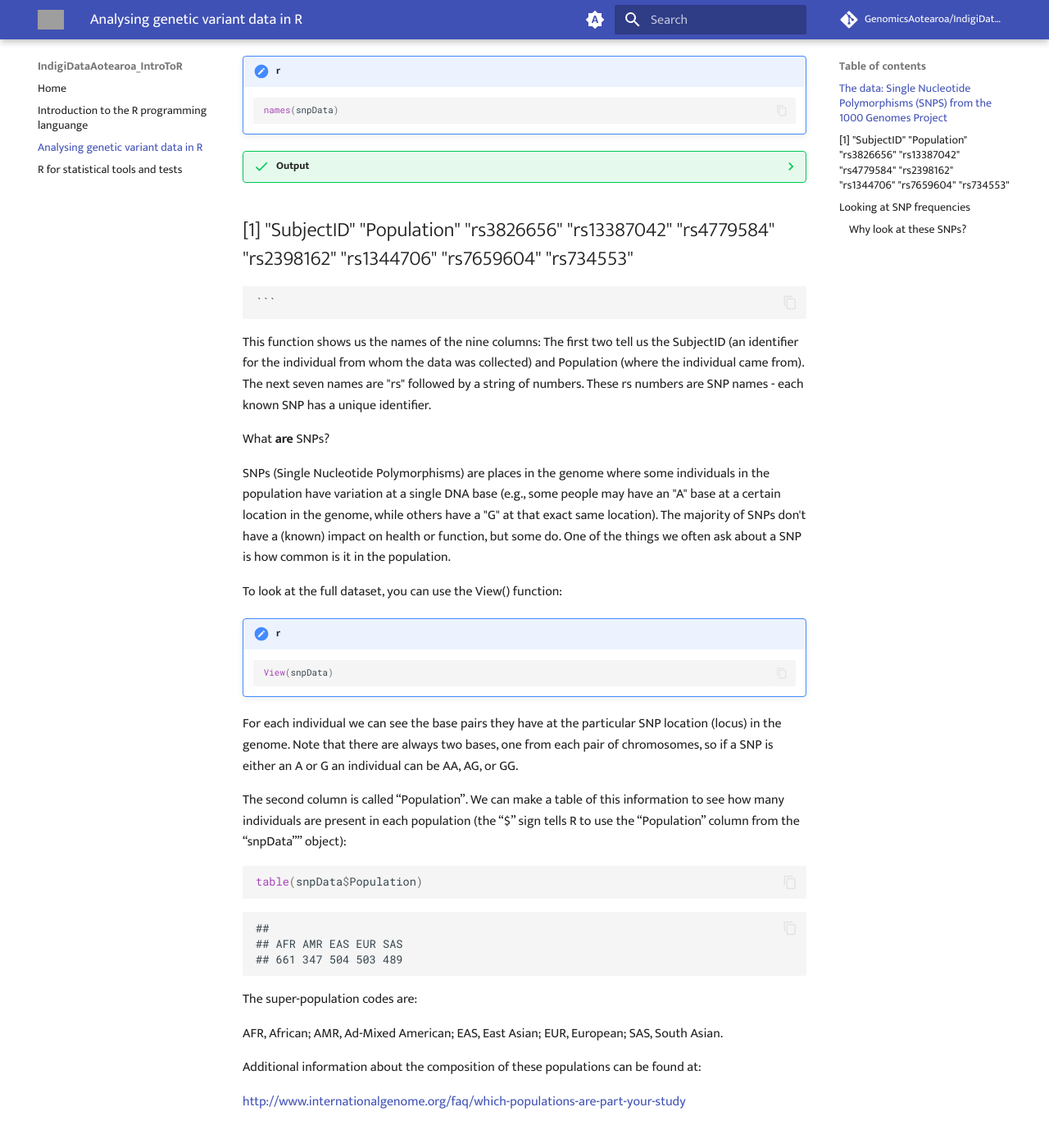
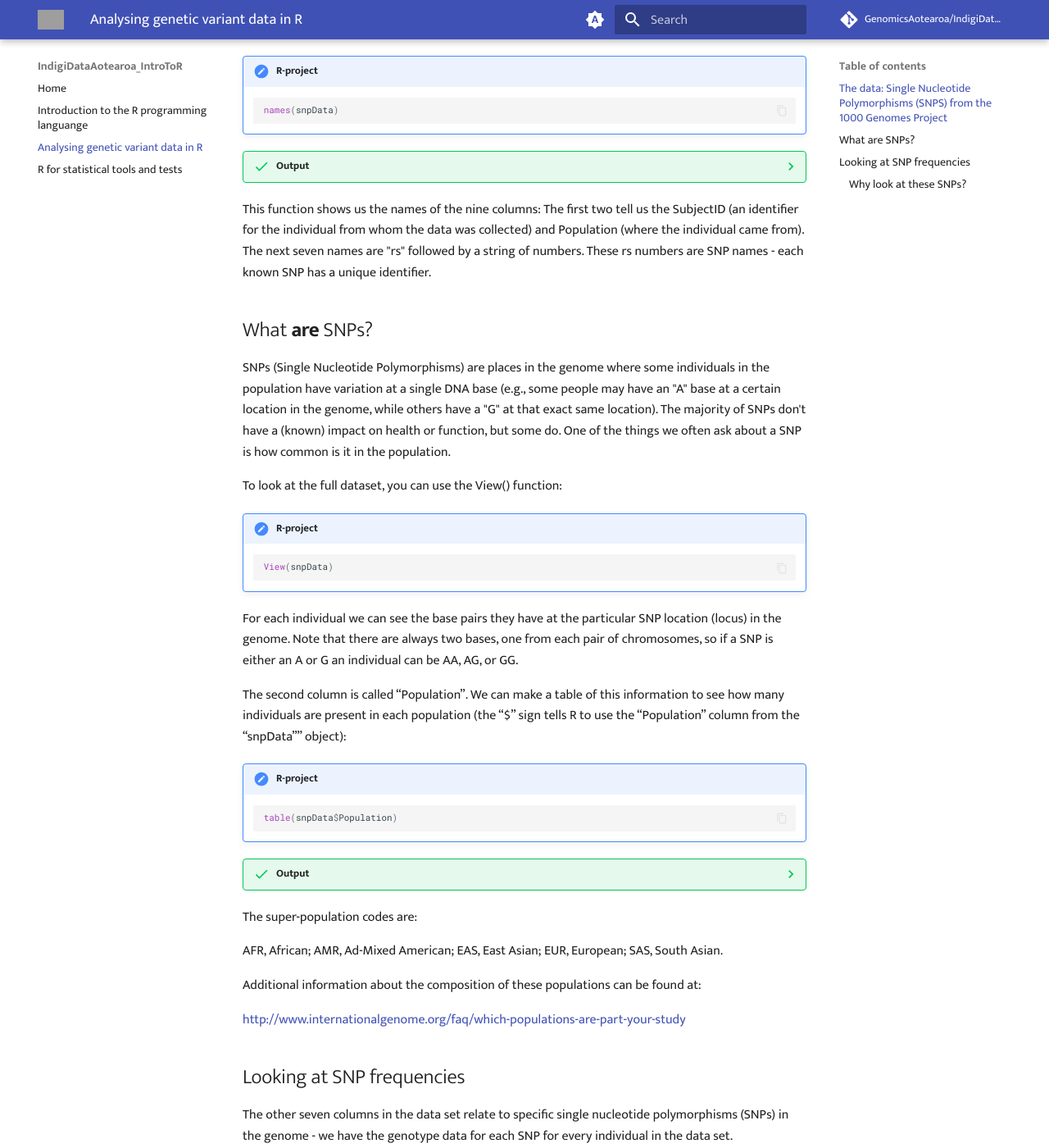
Before and after one commit to GenomicsAotearoa/IndigiDataAotearoa_IntroToR, an MkDocs documentation site: the page built from docs/2_WorkingWithData.md, in a window 1280 px wide and 1400 px high, scrolled down 1232 px. Shown: the whole window at 82% size. Built offline with MkDocs 1.6.1 and Material for MkDocs 9.7.7, drawn with Linux system fonts in a browser that asks for light colours; comment, search, counter and statistics services are not loaded; some of the changed text lies outside the part shown; grey boxes are pictures that could not be loaded.

Commit message:
Formatting edits

````diff
--- a/docs/2_WorkingWithData.md
+++ b/docs/2_WorkingWithData.md
@@ -20,7 +20,7 @@ The data you will be working with today is publicly available high-throughput se
 
 We have downloaded a (small) subset of the 1000 genomes data, called the file snpData.txt, and placed it in your home directory (`/home/$USER/IndigiDataIntroToR/`). To read the 'snpData.txt' data file into R, we will use the read.table() function:
 
-!!! r-project "r"
+!!! r-project
 
     ```r
     # Read in the txt file and save it as 'snpData'
@@ -32,7 +32,7 @@ Reminder: the format here is to create a new object (snpData) and store some inf
 
 Let's use some other functions to inspect the data and learn basic facts about the structure of our data object:
 
-!!! r-project "r"
+!!! r-project
 
     ```r
     # The dim function will tell us how many rows (individuals) and columns the dataset contains:
@@ -46,7 +46,7 @@ This tells us there are 2504 rows and 9 columns. We know that the rows are indiv
 
 The 'names' function can be used to the column names:
 
-!!! r-project "r"
+!!! r-project
 
     ```r
     names(snpData)
@@ -55,17 +55,17 @@ The 'names' function can be used to the column names:
 ??? success "Output"
 
     ```
-## [1] "SubjectID"  "Population" "rs3826656"  "rs13387042" "rs4779584"  "rs2398162"  "rs1344706"  "rs7659604"  "rs734553"
+    ## [1] "SubjectID"  "Population" "rs3826656"  "rs13387042" "rs4779584"  "rs2398162"  "rs1344706"  "rs7659604"  "rs734553"
     ```
 This function shows us the names of the nine columns: The first two tell us the SubjectID (an identifier for the individual from whom the data was collected) and Population (where the individual came from). The next seven names are "rs" followed by a string of numbers. These rs numbers are SNP names - each known SNP has a unique identifier.
 
-What **are** SNPs?
+## What **are** SNPs?
 
 SNPs (Single Nucleotide Polymorphisms) are places in the genome where some individuals in the population have variation at a single DNA base (e.g., some people may have an "A" base at a certain location in the genome, while others have a "G" at that exact same location). The majority of SNPs don't have a (known) impact on health or function, but some do. One of the things we often ask about a SNP is how common is it in the population.
 
 
 To look at the full dataset, you can use the View() function:
-!!! r-project "r"
+!!! r-project
 
     ```r
     View(snpData)
@@ -75,13 +75,20 @@ For each individual we can see the base pairs they have at the particular SNP lo
 
 The second column is called “Population”. We can make a table of this information to see how many individuals are present in each population (the “$” sign tells R to use the “Population” column from the “snpData”” object):
 
-``` r
-table(snpData$Population)
-```
+!!! r-project
 
-    ##
-    ## AFR AMR EAS EUR SAS
-    ## 661 347 504 503 489
+    ``` r
+    table(snpData$Population)
+    ```
+
+??? success "Output"
+
+    ```
+
+    AFR AMR EAS EUR SAS
+    661 347 504 503 489
+    ```
+
 
 The super-population codes are:
 
@@ -107,14 +114,20 @@ data for each SNP for every individual in the data set.
 We can use the “table” command again to summarize the genotype
 information for each SNP:
 
+!!! r-project
 ``` r
 ## Make a genotype frequency table for the first SNP
 table(snpData$rs3826656)
 ```
 
-    ##
-    ##   AA   AG   GG
-    ## 1112  952  440
+??? success "Output"
+
+    ```
+      AA   AG   GG
+     1112  952  440
+    ```
+
+
 
 We can also calculate the proportions associated with each genotype:
 
````
Also changed, not shown: docs/1_Background.md (+20 -17 lines), docs/3_AnalysingTwoDataTypes.md (+3 -0 lines), docs/figures/snpFreqs.png (added), 1 other file.
